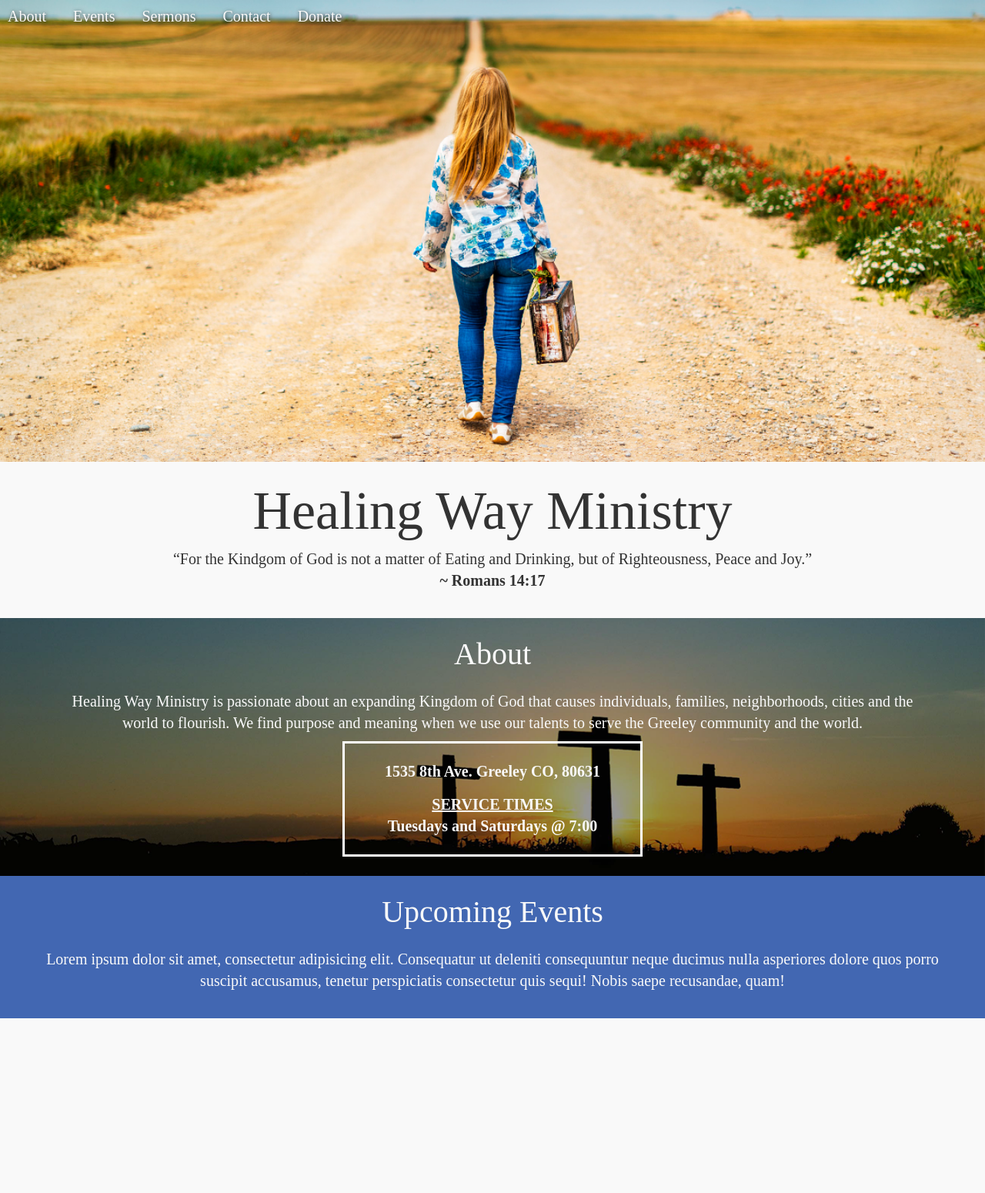
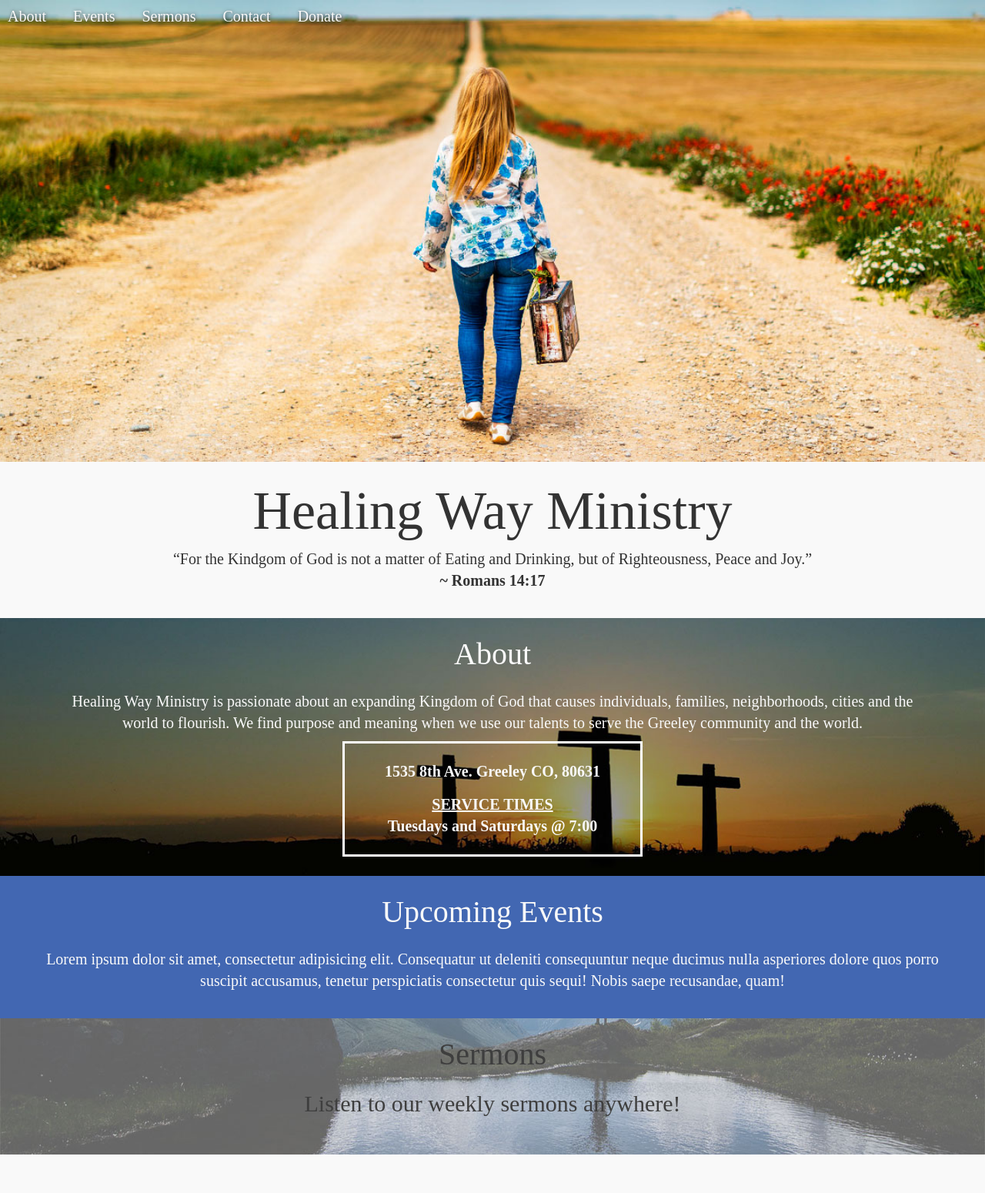
Before and after one commit to JWizerd/healing_way_ministry, a Jekyll site: the page built from index.html, in a window 1280 px wide. Shown: the whole page at 77% size. Built offline with Jekyll 4.4.1, drawn with Linux system fonts in a browser that asks for light colours; nearby versions of some CDN libraries; some web fonts are replaced; before the commit the page ends 1373 px from its top, so only the background shows below that.

Commit message:
sermons section styled responsive still need to add soundcloud media player

```diff
--- a/_includes/sermons.html
+++ b/_includes/sermons.html
@@ -0,0 +1,8 @@
+<section class="sermons">
+  <div class="container">
+    <div class="row">
+      <h2>Sermons</h2>
+      <h3>Listen to our weekly sermons anywhere!</h3>
+    </div>
+  </div>
+</section>
--- a/assets/css/main.scss
+++ b/assets/css/main.scss
@@ -105,7 +105,7 @@ HEADER
 ==================== */
 
 header {
-  background: url('../images/bg-header.png') center 80% no-repeat;
+  background: url('../images/bg-header.jpg') center 80% no-repeat;
   background-size: cover;
   width: 100%;
   height: 400px;
@@ -148,7 +148,7 @@ ABOUT
 ==================== */
 
 .about {
-  background: url('../images/bg-cross.png') center 80% no-repeat;
+  background: url('../images/bg-cross.jpg') center 80% no-repeat;
   background-size: cover;
   width: 100%;
   color: $cloudy;
@@ -170,7 +170,6 @@ ABOUT
   border: 3px solid #fff;
 }
 
-
 /* ====================
 EVENTS
 ==================== */
@@ -181,14 +180,27 @@ EVENTS
   text-align: center;
 }
 
-
 /* ====================
 SERMONS
 ==================== */
 
+.sermons {
+  background: url('../images/bg-sermons.jpg') center 80% no-repeat;
+  background-size: cover;
+  width: 100%;
+  color: $cloudy;
+  text-align: center;
+}
+
+.sermons h2, .sermons h3 {
+  color: $smokey;
+}
+
 /* ====================
 CONTACT
 ==================== */
+
+
 
 /* ====================
 DONATE
```
Also changed, not shown: assets/images/bg-cross.jpg (added), assets/images/bg-cross.png (deleted), assets/images/bg-header.jpg (added), assets/images/bg-header.png (deleted), assets/images/bg-sermons.jpg (added), 7 other files.
